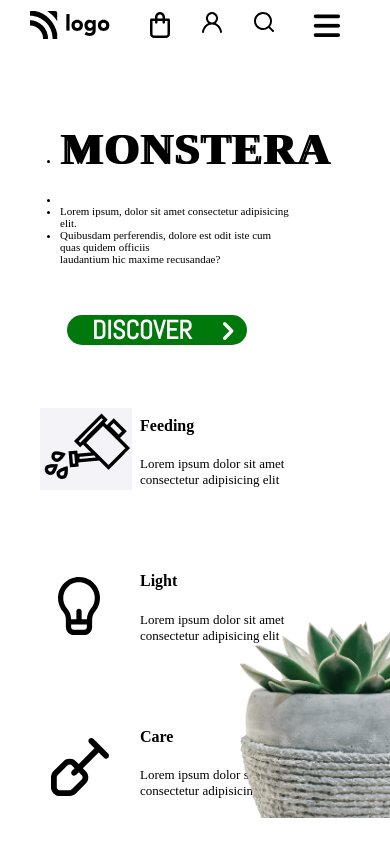
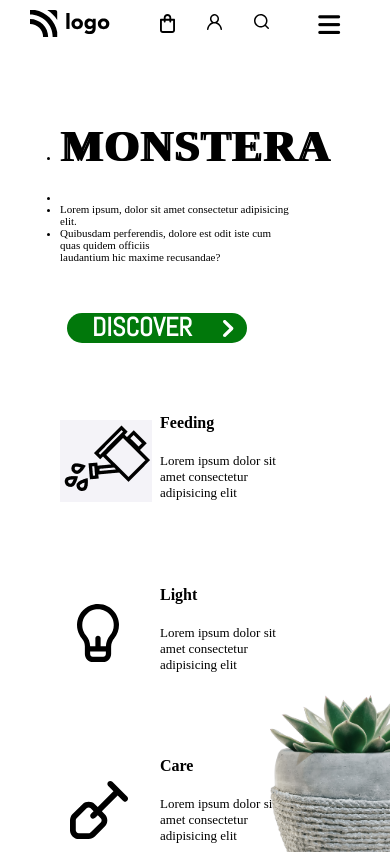
Before and after one commit to RenusreeMadhavarapu/Plant-Home-Page, a website: page index.html in a window 390 px wide. Drawn offline with Linux system fonts and the light colour scheme; a web font is replaced by a local one.

Commit message:
seven commit

```diff
--- a/style.css
+++ b/style.css
@@ -344,5 +344,29 @@ width:70px;
         margin-left:15px;
       }
 
+      #midWholePart13{
+
+        margin-left:20px;
+
+
+        }
+
+        #navEnd img{
+            width:15px;
+            gap:3rem;
+
+        }
+        div.menu{
+            font-size:25px;
+        }
+        #imgMain{
+
+            width:120px;
+            top:80%;
+        }
+
+
+
+
 
 }
```
